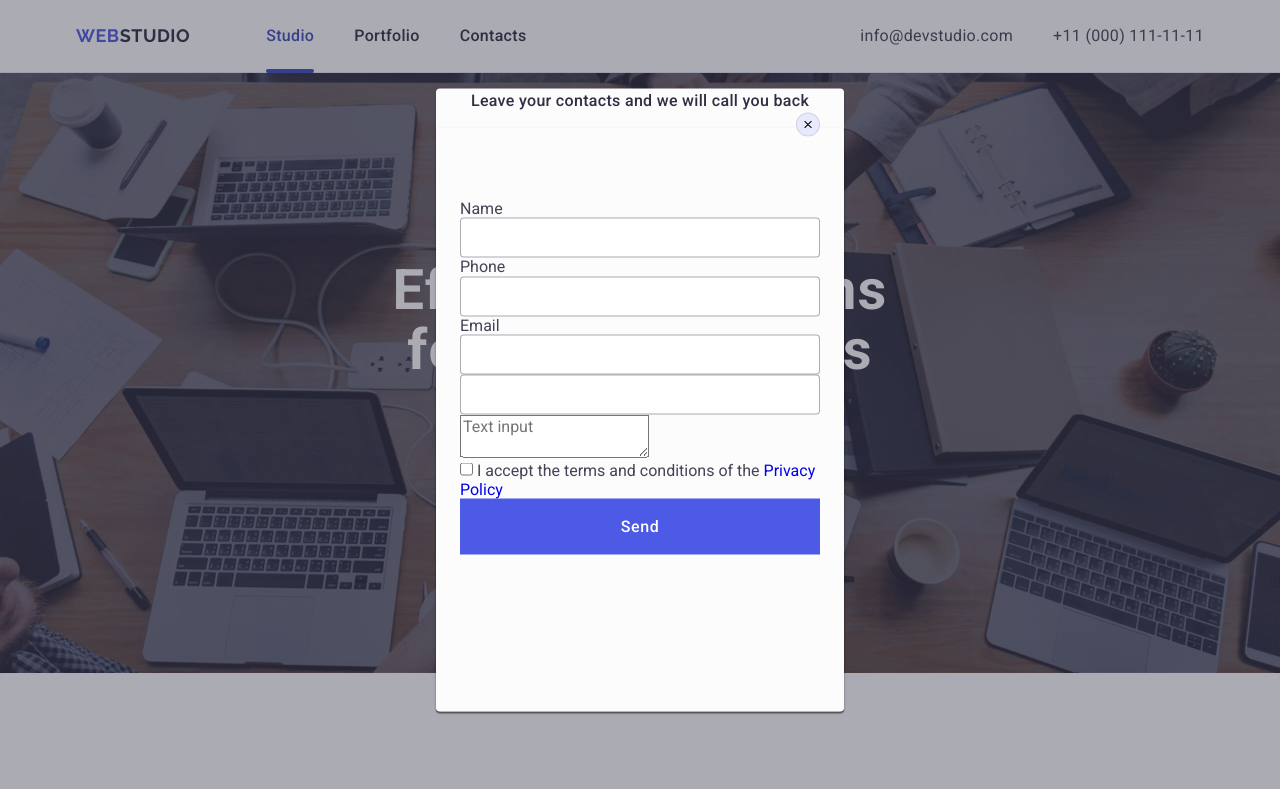
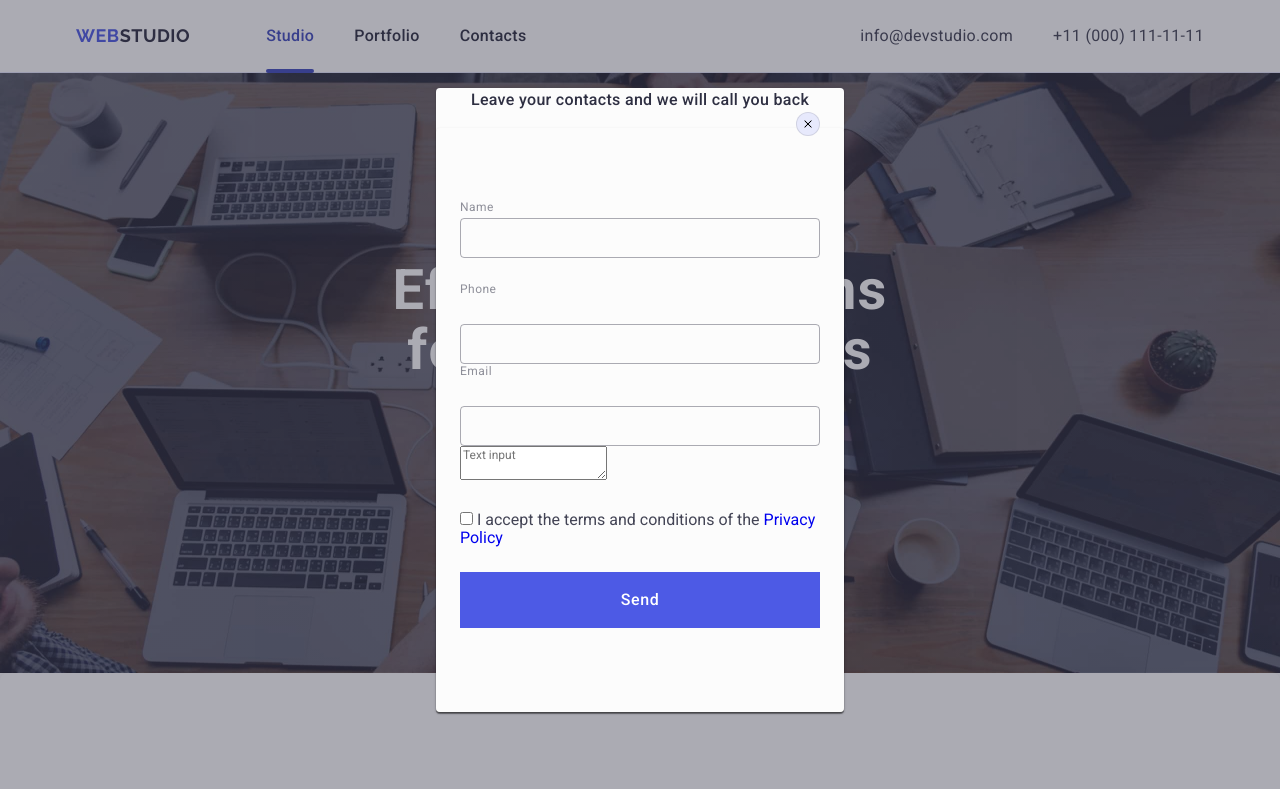
Before and after one commit to Sveta-pu/goit-markup-hw-05, a plain HTML site: page index.html in a window 1280 px wide. Shown: the top 789 px of the page. Drawn offline with nearby package versions, Linux system fonts and the light colour scheme.

Commit message:
modal form

```diff
--- a/css/styles.css
+++ b/css/styles.css
@@ -706,11 +706,12 @@ img {
   letter-spacing: 0.02em;
   text-align: center;
   color: #2e2f42;
-  margin-bottom: 15px;
+  margin-bottom: 16px;
 }
+
 .modal-form-label {
   display: block;
-  margin-bottom: 8px;
+  margin-bottom: 4px;
   font-weight: 400;
   font-size: 12px;
   line-height: 1.17;
@@ -724,8 +725,11 @@ img {
   border-radius: 4px;
   padding-left: 38px;
   outline: none;
+  outline: transparent;
+  background-color: transparent;
   transition: border-color 250ms cubic-bezier(0.4, 0, 0.2, 1);
 }
+
 .modal-form-input:focus {
   border-color: #4d5ae5;
 }
@@ -760,3 +764,9 @@ img {
   border-radius: 4px;
   transition: background-color 250ms cubic-bezier(0.4, 0, 0.2, 1);
 }
+
+.modal-form-field {
+  display: flex;
+  flex-direction: column;
+  margin-bottom: 24px;
+}
--- a/index.html
+++ b/index.html
@@ -517,7 +517,7 @@
         </p>
         <form class="modal-form">
           <div class="modal-form-field">
-            <label class="modal-form-field">Name </label>
+            <label for="user-name" class="modal-form-label">Name </label>
             <div class="modal-form-imput-icon">
               <input type="text" name="user-name" class="modal-form-input" />
               <svg class="modal-form-icon" width="18" height="18">
@@ -525,11 +525,9 @@
               </svg>
             </div>
           </div>
-
           <div class="modal-form-field">
-            <label class="modal-form-field">Phone </label>
+            <label class="modal-form-label">Phone </label>
           </div>
-
           <div>
             <input type="tel" name="user-tel" class="modal-form-input" />
             <svg class="modal-form-icon" width="18" height="18">
@@ -537,7 +535,7 @@
             </svg>
           </div>
           <div class="modal-form-field">
-            <label class="modal-form-field">Email </label>
+            <label class="modal-form-label">Email </label>
           </div>
           <div class="modal-form-imput-icon">
             <input type="email" name="user-email" class="modal-form-input" />
@@ -546,13 +544,7 @@
             </svg>
           </div>
           <div class="modal-form-field">
-            <input type="email" name="user-email" class="modal-form-input" />
-            <svg class="modal-form-icon" width="18" height="18">
-              <use href="./images/icons.svg#icon-email"></use>
-            </svg>
-          </div>
-          <div class="modal-form-field">
-            <label class="modal-form-field">
+            <label class="modal-form-label">
               <textarea
                 name="user-comment"
                 class="modal-form-textarea"
@@ -561,7 +553,7 @@
             </label>
           </div>
           <div class="modal-form-field">
-            <label class="modal-form-checkbox-field">
+            <label class="modal-form-checkbox-label">
               <input type="checkbox" class="modal-form-checkbox" />
               I accept the terms and conditions of the
               <a class="modal-form-checkbox-link" href="#">Privacy Policy</a>
```
